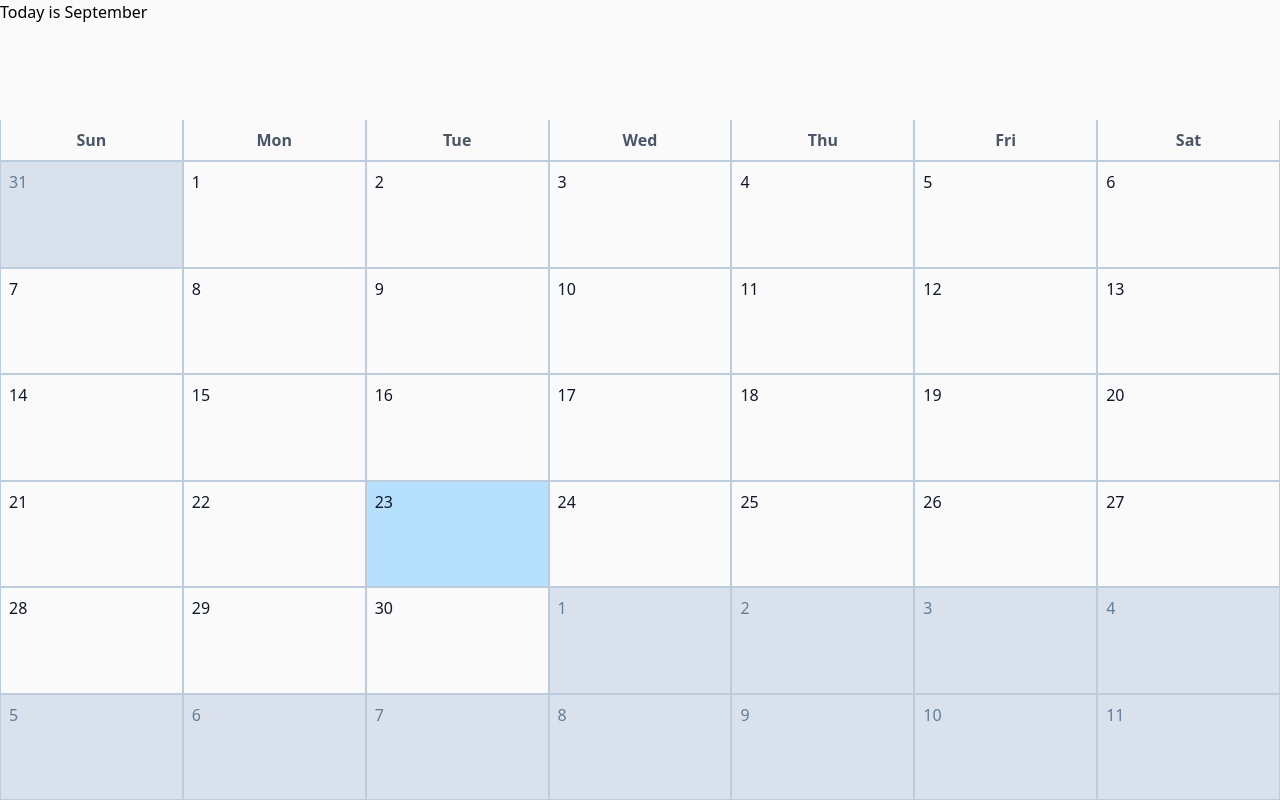
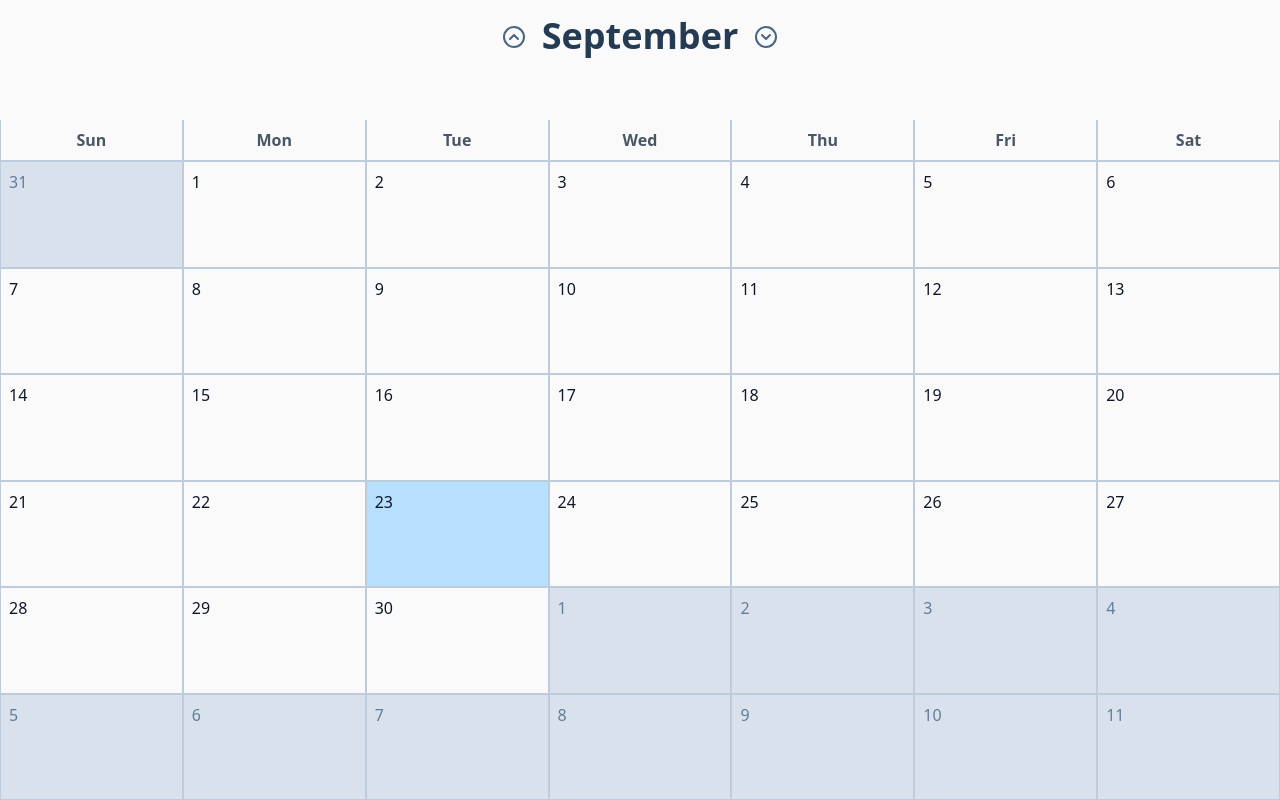
Before and after one commit to Masseh2025/CalendarV1, a React (Vite) app: page / in a window 1280 px wide. Built offline with nearby package versions, Linux system fonts and the light colour scheme.

Commit message:
added icon library/styled heading/added up and down

```diff
--- a/package.json
+++ b/package.json
@@ -12,6 +12,7 @@
   "dependencies": {
     "@tailwindcss/vite": "^4.1.13",
     "date-fns": "^4.1.0",
+    "lucide-react": "^0.544.0",
     "react": "^19.1.1",
     "react-dom": "^19.1.1",
     "tailwindcss": "^4.1.13"
--- a/src/CalendarHeader.tsx
+++ b/src/CalendarHeader.tsx
@@ -1,11 +1,24 @@
+import { ChevronUpCircle, ChevronDownCircle } from "lucide-react";
+
 type CalendarHeaderType = {
   month: number;
 };
 
 export function CalendarHeader({ month }: CalendarHeaderType) {
   return (
-    <div className="h-[15vh]">
-      <h1>Today is {monthNames[month]}</h1>
+    <div className="h-[15vh] flex justify-center items-baseline">
+      <ChevronUpCircle
+        size={24}
+        className="text-neutral-600 hover:text-blue-500 cursor-pointer"
+      />
+
+      <h1 className="text-4xl font-bold text-neutral-800 p-4 text-center">
+        {monthNames[month]}
+      </h1>
+      <ChevronDownCircle
+        size={24}
+        className="text-neutral-600 hover:text-blue-500 cursor-pointer"
+      />
     </div>
   );
 }
```
Also changed, not shown: 1 other file (tests, documents, lock files or other folders).
